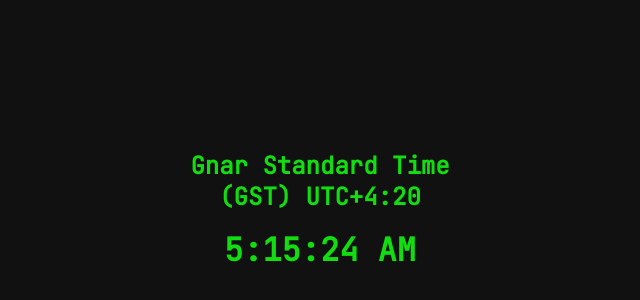
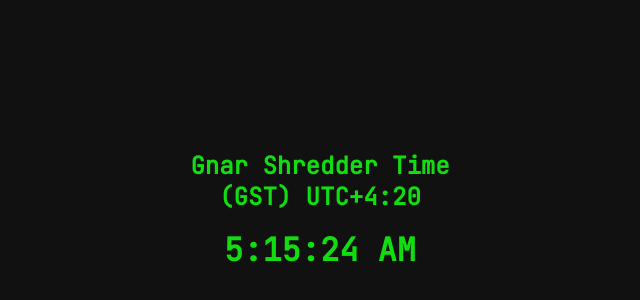
Before and after one commit to onsclom/GnarShredderTime, a plain HTML site: page index.html in a window 1280 px wide. Shown: the part 174-474 px from the top of the page, 320-960 px from the left. Drawn offline with Linux system fonts and the light colour scheme.

Commit message:
Update index.html

```diff
--- a/index.html
+++ b/index.html
@@ -12,7 +12,7 @@
 <body>
     <div class="timeHolder">
         <h2>
-            Gnar Standard Time<br>
+            Gnar Shredder Time<br>
             (GST) UTC+4:20
         </h2>
         <h1 id="timeP">
```
